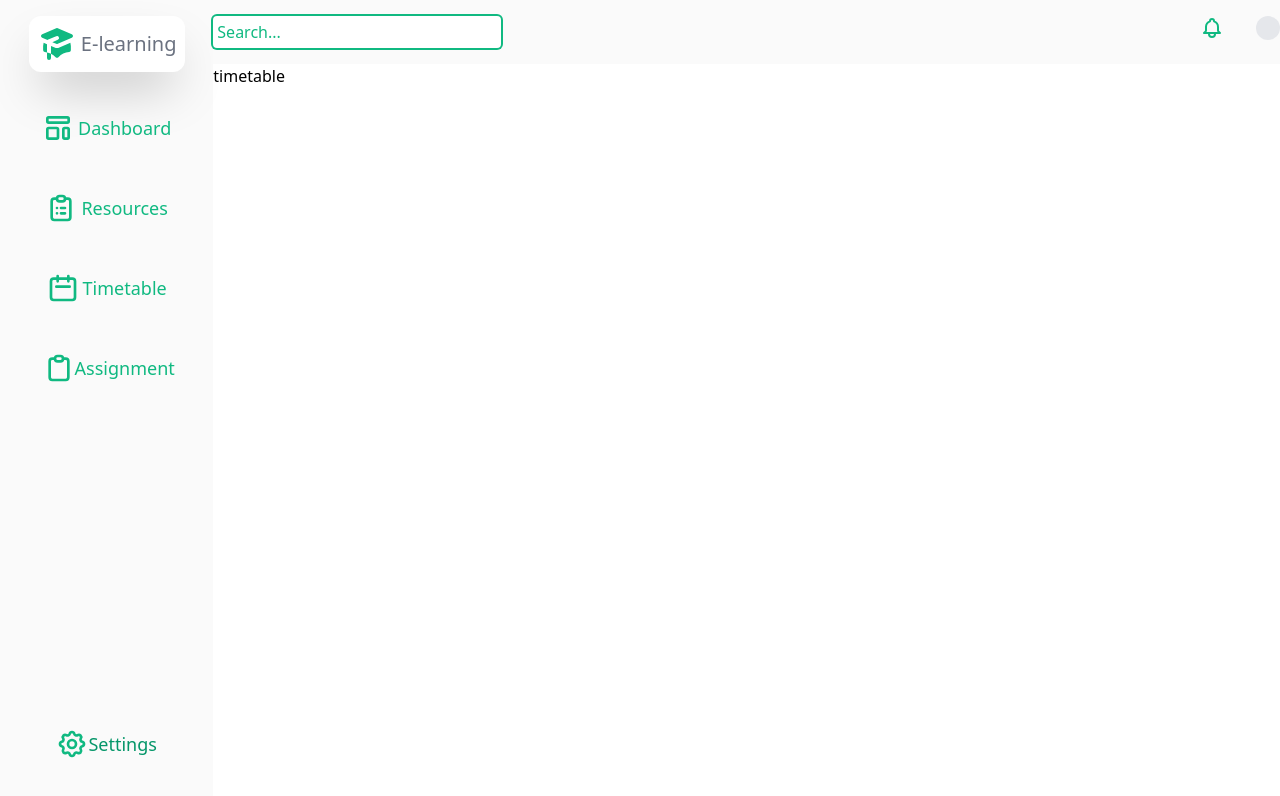
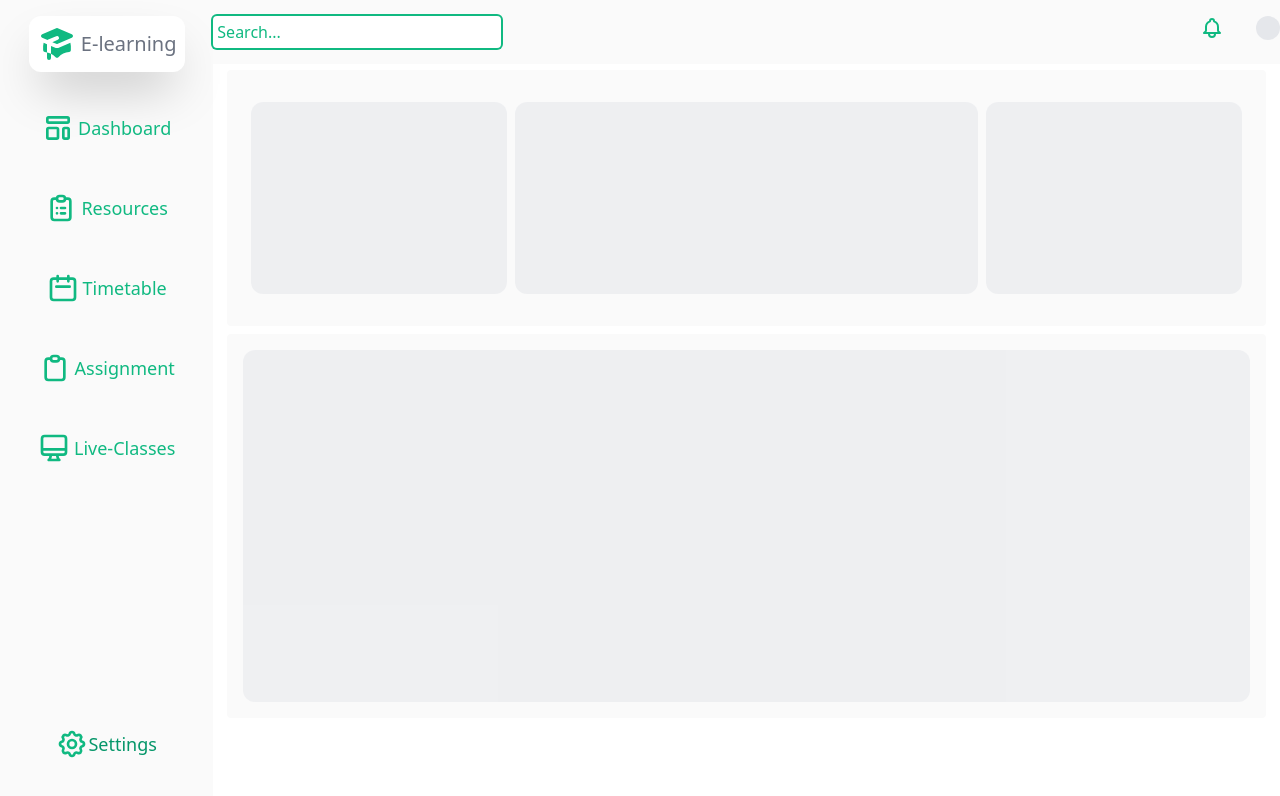
Before and after one commit to ChromeMatic/smsFend, a Vue app: page /#/Student in a window 1280 px wide. Both pictures are taken after a click on the button "Timetable". Shown: the top 796 px of the page. Built offline with nearby package versions, Linux system fonts and the light colour scheme.

Commit message:
Adding additional ui components to StudentSettings.vue nd StudentPage.vue.

```diff
--- a/src/Pages/StudentPage.vue
+++ b/src/Pages/StudentPage.vue
@@ -48,12 +48,21 @@
         </button>
 
         <button @click="activeComponent='Assignments'" class="flex justify-center text-green-500 items-center p-2 rounded-xl hover:bg-gray-200 transition ease-in-out">
-          <svg xmlns="http://www.w3.org/2000/svg" class="ml-1 h-8 w-8" fill="none" viewBox="0 0 24 24" stroke="currentColor">
+          <svg xmlns="http://www.w3.org/2000/svg" class="mr-1 h-8 w-8" fill="none" viewBox="0 0 24 24" stroke="currentColor">
             <path stroke-linecap="round" stroke-linejoin="round" stroke-width="2" d="M9 5H7a2 2 0 00-2 2v12a2 2 0 002 2h10a2 2 0 002-2V7a2 2 0 00-2-2h-2M9 5a2 2 0 002 2h2a2 2 0 002-2M9 5a2 2 0 012-2h2a2 2 0 012 2" />
           </svg>
           <span class="text-green-500 text-lg font-base subpixel-antialiased">
           Assignment
         </span>
+        </button>
+
+        <button @click="activeComponent='LiveSessions'" class="flex justify-center text-green-500 items-center p-2 rounded-xl hover:bg-gray-200 transition ease-in-out">
+          <svg xmlns="http://www.w3.org/2000/svg" class="mr-1 h-8 w-8 text-green-500" fill="none" viewBox="0 0 24 24" stroke="currentColor">
+            <path stroke-linecap="round" stroke-linejoin="round" stroke-width="2" d="M9.75 17L9 20l-1 1h8l-1-1-.75-3M3 13h18M5 17h14a2 2 0 002-2V5a2 2 0 00-2-2H5a2 2 0 00-2 2v10a2 2 0 002 2z" />
+          </svg>
+          <span class="text-green-500 text-lg font-base subpixel-antialiased">
+             Live-Classes
+          </span>
         </button>
 
       </div>
@@ -117,7 +126,7 @@ export default {
   background-color: #fafafa;
 }
 .fade-enter-active,.fade-leave-active{
-  transition: opacity .7s ease-out;
+  transition: opacity .3s ease;
 }
 .fade-enter,.fade-leave-to{
   opacity: 0;
--- a/src/components/StudentComponents/StudentSettings.vue
+++ b/src/components/StudentComponents/StudentSettings.vue
@@ -22,7 +22,10 @@
 
 <script>
 export default {
-  name: "StudentSettings"
+  name: "StudentSettings",
+  data(){
+    return{}
+  }
 }
 </script>
 
--- a/src/components/StudentComponents/TimeTable.vue
+++ b/src/components/StudentComponents/TimeTable.vue
@@ -1,15 +1,34 @@
 <template>
-  <div>
-    timetable
+  <div class="flex flex-col flex-auto p-1.5 ml-2 mr-2">
+
+    <div class="backG flex justify-between pt-2 pb-2 pl-6 pr-6 items-center rounded h-64 mb-2">
+
+      <div class="h-48 w-64 rounded-xl bg-gray-200 animate-pulse"></div>
+      <div class="h-48 flex flex-auto ml-2 mr-2 rounded-xl bg-gray-200 animate-pulse"></div>
+      <div class="h-48 w-64 rounded-xl bg-gray-200 animate-pulse"></div>
+
+    </div>
+
+    <div class="backG flex rounded h-96 p-4">
+
+      <div class="flex flex-auto rounded-xl h-full bg-gray-200 animate-pulse"></div>
+
+    </div>
+
   </div>
 </template>
 
 <script>
 export default {
-  name: "TimeTable"
+  name: "TimeTable",
+  data(){
+    return{}
+  }
 }
 </script>
 
 <style scoped>
-
+.backG{
+  background-color: #fafafa;
+}
 </style>
--- a/tailwind.config.js
+++ b/tailwind.config.js
@@ -3,8 +3,6 @@ module.exports = {
     darkMode: false,
     theme: {
         extend: {
-            animation:{ bounce:'pulse .8s infinite'},
-            animation:{ bounce:'ping 2s infinite'}
         },
     },
     variants: {
--- a/tailwind.config.ts
+++ /dev/null
@@ -1,17 +0,0 @@
-module.exports = {
-    purge: [
-       './src/**/*.vue',
-    ],
-    darkMode: true,
-    theme: {
-        extend: {
-         fontFamily:{
-            body:['Montserrat']
-         }
-        },
-    },
-    variants: {
-        extend: {},
-    },
-    plugins: [],
-}
```
